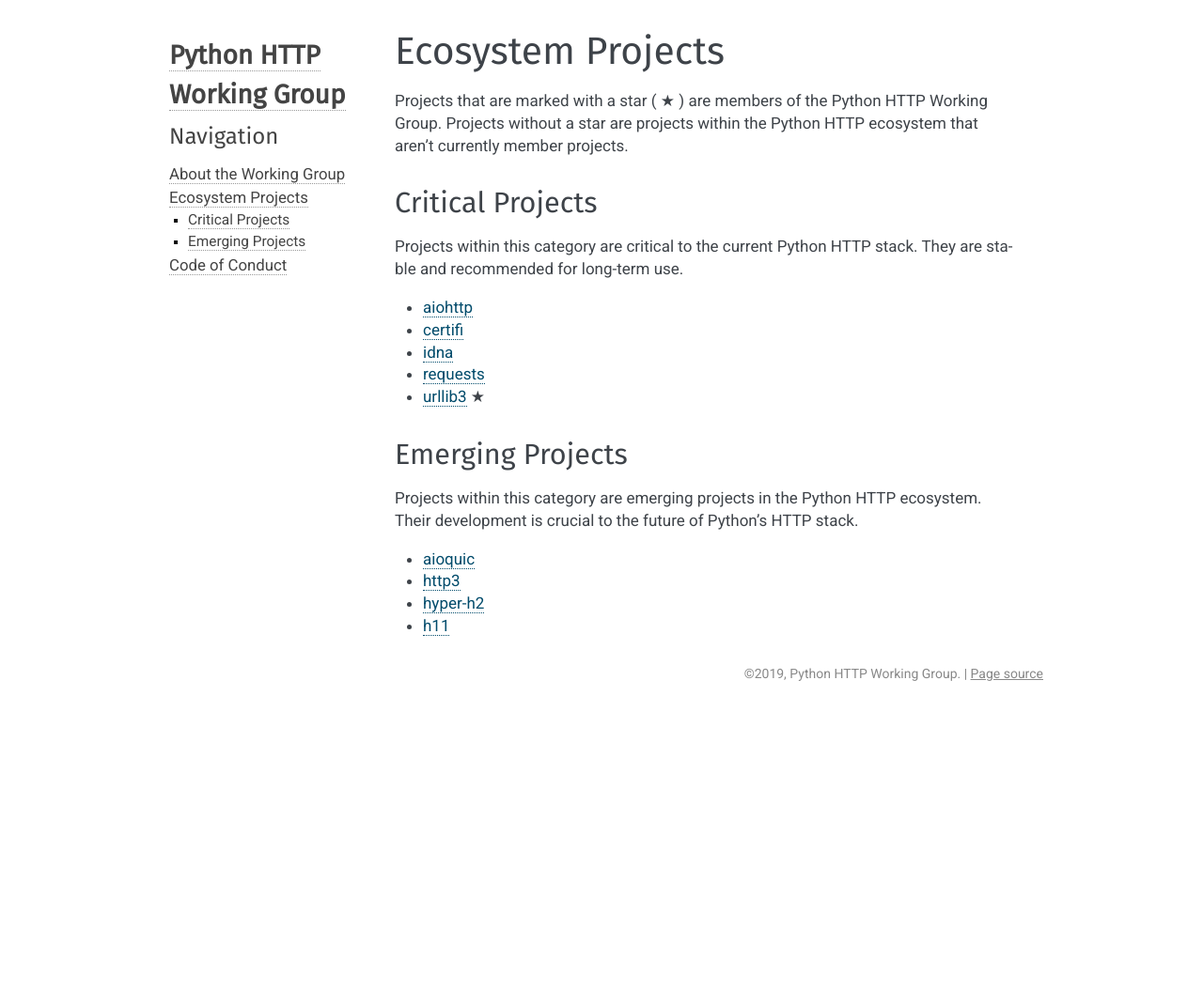
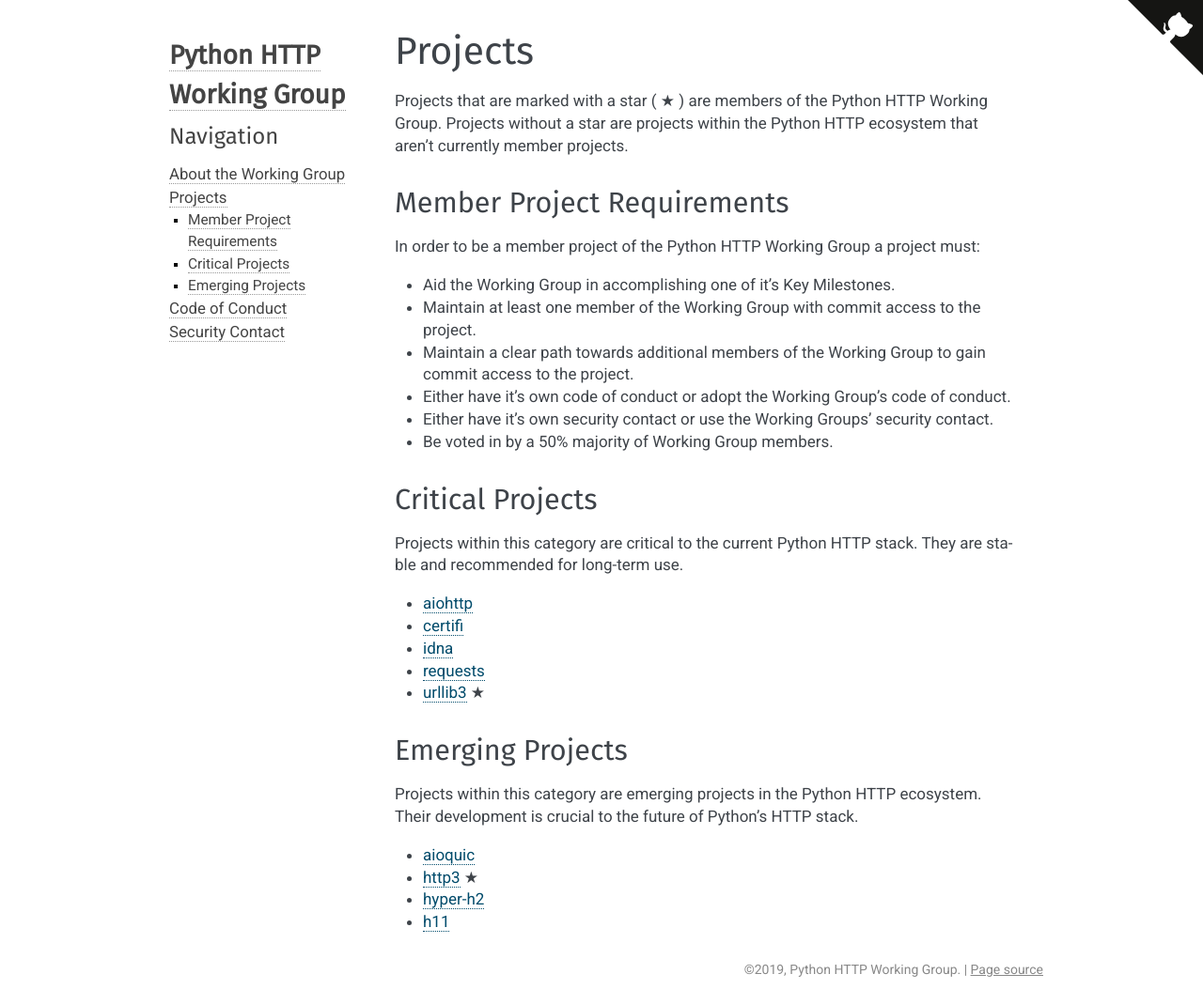
Before and after one commit to tomchristie/python-http.org, a Sphinx documentation site: the page built from source/projects.rst, in a window 1280 px wide. Shown: the whole page at 94% size. Built offline with Sphinx 7.4.7, drawn with Linux system fonts in a browser that asks for light colours; before the commit the page ends 900 px from its top, so only the background shows below that.

Commit message:
Add Member Project requirements, GitHub banner

```diff
--- a/source/_templates/layout.html
+++ b/source/_templates/layout.html
@@ -9,4 +9,11 @@
             font-family: 'Fira Sans', sans-serif;
         }
     </style>
+    <a href="https://github.com/python-http/python-http.org" class="github-corner" aria-label="View source on GitHub">
+    <svg width="80" height="80" viewBox="0 0 250 250" style="fill:#151513; color:#fff; position: absolute; top: 0; border: 0; right: 0;" aria-hidden="true">
+        <path d="M0,0 L115,115 L130,115 L142,142 L250,250 L250,0 Z"></path>
+        <path d="M128.3,109.0 C113.8,99.7 119.0,89.6 119.0,89.6 C122.0,82.7 120.5,78.6 120.5,78.6 C119.2,72.0 123.4,76.3 123.4,76.3 C127.3,80.9 125.5,87.3 125.5,87.3 C122.9,97.6 130.6,101.9 134.4,103.2" fill="currentColor" style="transform-origin: 130px 106px;" class="octo-arm"></path>
+        <path d="M115.0,115.0 C114.9,115.1 118.7,116.5 119.8,115.4 L133.7,101.6 C136.9,99.2 139.9,98.4 142.2,98.6 C133.8,88.0 127.5,74.4 143.8,58.0 C148.5,53.4 154.0,51.2 159.7,51.0 C160.3,49.4 163.2,43.6 171.4,40.1 C171.4,40.1 176.1,42.5 178.8,56.2 C183.1,58.6 187.2,61.8 190.9,65.4 C194.5,69.0 197.7,73.2 200.1,77.6 C213.8,80.2 216.3,84.9 216.3,84.9 C212.7,93.1 206.9,96.0 205.4,96.6 C205.1,102.4 203.0,107.8 198.3,112.5 C181.9,128.9 168.3,122.5 157.7,114.1 C157.9,116.9 156.7,120.9 152.7,124.9 L141.0,136.5 C139.8,137.7 141.6,141.9 141.8,141.8 Z" fill="currentColor" class="octo-body"></path>
+    </svg></a>
+    <style>.github-corner:hover .octo-arm{animation:octocat-wave 560ms ease-in-out}@keyframes octocat-wave{0%,100%{transform:rotate(0)}20%,60%{transform:rotate(-25deg)}40%,80%{transform:rotate(10deg)}}@media (max-width:500px){.github-corner:hover .octo-arm{animation:none}.github-corner .octo-arm{animation:octocat-wave 560ms ease-in-out}}</style>
 {% endblock %}
--- a/source/projects.rst
+++ b/source/projects.rst
@@ -1,9 +1,23 @@
-Ecosystem Projects
-==================
+Projects
+========
 
 Projects that are marked with a star ( ★ ) are members of the Python HTTP Working Group.
 Projects without a star are projects within the Python HTTP ecosystem that aren't
 currently member projects.
+
+
+Member Project Requirements
+---------------------------
+
+In order to be a member project of the Python HTTP Working Group a project must:
+
+- Aid the Working Group in accomplishing one of it's Key Milestones.
+- Maintain at least one member of the Working Group with commit access to the project.
+- Maintain a clear path towards additional members of the Working Group to gain commit access to the project.
+- Either have it's own code of conduct or adopt the Working Group's code of conduct.
+- Either have it's own security contact or use the Working Groups' security contact.
+- Be voted in by a 50% majority of Working Group members.
+
 
 Critical Projects
 -----------------
@@ -32,7 +46,7 @@
 future of Python's HTTP stack.
 
 - `aioquic`_
-- `http3`_
+- `http3`_ ★
 - `hyper-h2`_
 - `h11`_
 
```
Also changed, not shown: source/index.rst (+11 -0 lines), source/security.rst (added, +12 -0 lines), .travis.yml (added).
